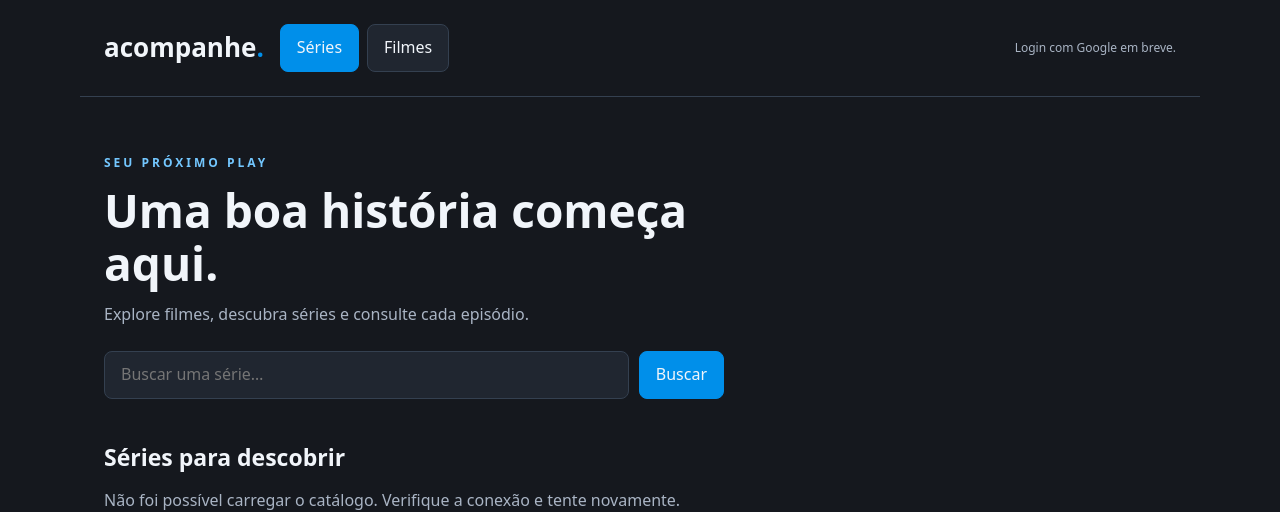
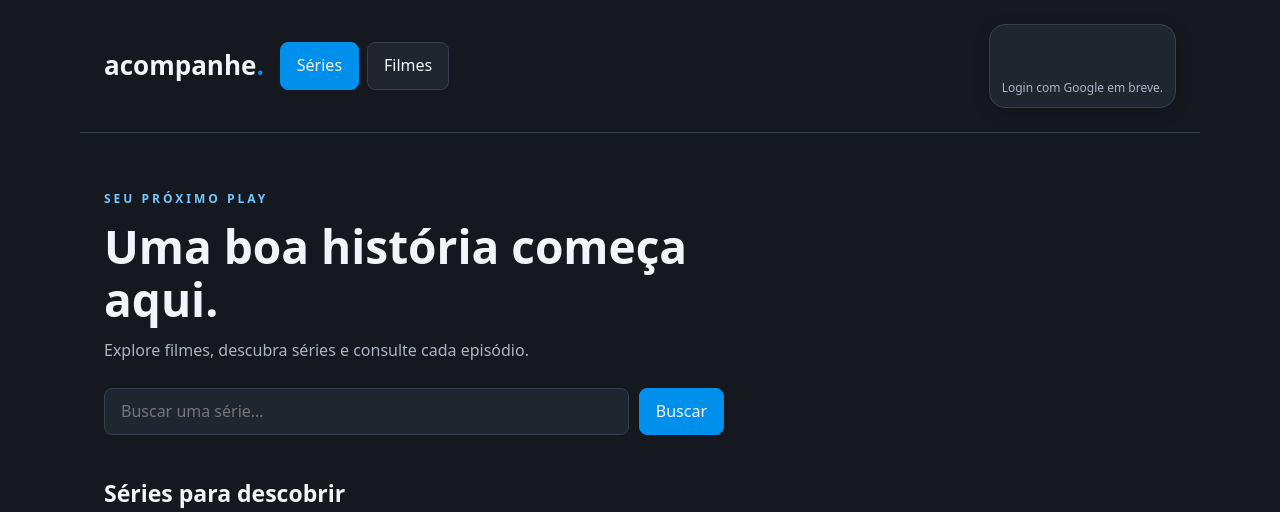
Before and after one commit to AlmeidaMarcelobit/Acompanhe, a PHP site: page / in a window 1280 px wide. Shown: the top 512 px of the page. Run offline with PHP 8.4, Linux system fonts and the light colour scheme.

Commit message:
style(auth): integra login e perfil ao tema do Acompanhe

```diff
--- a/index.html
+++ b/index.html
@@ -7,10 +7,11 @@
 <link rel="stylesheet" href="src/styles/variaveis/cores.css">
 <link rel="stylesheet" href="src/styles/globais/base.css">
 <link rel="stylesheet" href="src/pages/index/index.css">
+<link rel="stylesheet" href="src/components/autenticacao/google-login.css">
 <script type="module" src="src/pages/index/index.js"></script>
 </head>
 <body>
-<header><a class="marca" href="./index.html">acompanhe<span>.</span></a><nav aria-label="Catálogo"><button data-tipo="series" aria-pressed="true">Séries</button><button data-tipo="filmes" aria-pressed="false">Filmes</button></nav><section class="autenticacao" aria-label="Sua conta"><div id="google-login"></div><div id="perfil" hidden><div><strong id="usuario-nome"></strong><small id="usuario-email"></small></div><button id="sair" type="button">Sair</button></div><p id="auth-status" role="status" aria-live="polite">Carregando login…</p></section></header>
+<header><a class="marca" href="./index.html">acompanhe<span>.</span></a><nav aria-label="Catálogo"><button data-tipo="series" aria-pressed="true">Séries</button><button data-tipo="filmes" aria-pressed="false">Filmes</button></nav><section class="autenticacao" aria-label="Sua conta"><div id="google-login"></div><div id="perfil" hidden><span id="usuario-avatar" class="usuario-avatar" aria-hidden="true"></span><div class="usuario-info"><strong id="usuario-nome"></strong><small id="usuario-email"></small></div><button id="sair" type="button">Sair</button></div><p id="auth-status" role="status" aria-live="polite">Carregando login…</p></section></header>
 <main>
 <section class="introducao"><p class="etiqueta">SEU PRÓXIMO PLAY</p><h1>Uma boa história começa aqui.</h1><p>Explore filmes, descubra séries e consulte cada episódio.</p>
 <form id="busca" role="search"><label class="sr-only" for="termo">Nome do filme ou da série</label><input id="termo" type="search" maxlength="150" placeholder="Buscar uma série…"><button>Buscar</button></form></section>
--- /dev/null
+++ b/src/components/autenticacao/google-login.css
@@ -0,0 +1,49 @@
+.autenticacao {
+  margin-left: auto;
+  max-width: 100%;
+  padding: 8px;
+  border: 1px solid var(--borda);
+  border-radius: 16px;
+  background: var(--superficie);
+  box-shadow: 0 4px 18px #0002;
+  transition: border-color .2s, box-shadow .2s;
+}
+.autenticacao:focus-within {
+  border-color: var(--destaque);
+  box-shadow: 0 0 0 3px #008fea20;
+}
+#google-login { min-height: 40px; max-width: 100%; }
+#auth-status {
+  max-width: 260px;
+  margin: 6px 4px 2px;
+  color: var(--secundario);
+  font-size: 12px;
+  line-height: 1.5;
+  overflow-wrap: anywhere;
+}
+#auth-status:empty { display: none; }
+#perfil { display: flex; align-items: center; gap: 10px; padding: 2px; }
+.usuario-avatar {
+  display: grid;
+  place-items: center;
+  flex-shrink: 0;
+  width: 38px;
+  height: 38px;
+  border-radius: 50%;
+  background: #008fea26;
+  color: #73c7ff;
+  border: 1px solid #008fea50;
+  font-size: 13px;
+  font-weight: 700;
+}
+.usuario-info { min-width: 0; max-width: 200px; }
+#perfil strong, #perfil small { display: block; overflow-wrap: anywhere; }
+#perfil strong { font-size: 13px; line-height: 1.4; }
+#perfil small { color: var(--secundario); font-size: 11px; }
+#sair { padding: 7px 12px; border-radius: 10px; font-size: 12px; background: var(--fundo); }
+#sair:hover { background: #008fea20; color: #73c7ff; }
+#sair:disabled { opacity: .6; cursor: wait; }
+@media (max-width: 600px) {
+  .autenticacao { margin-left: 0; }
+  .usuario-info { max-width: 150px; }
+}
--- a/src/components/autenticacao/google-login.js
+++ b/src/components/autenticacao/google-login.js
@@ -27,6 +27,7 @@ export async function iniciarAutenticacao() {
     if (sessao.user) {
       document.querySelector('#usuario-nome').textContent = sessao.user.name;
       document.querySelector('#usuario-email').textContent = sessao.user.email;
+      document.querySelector('#usuario-avatar').textContent = sessao.user.name.trim().split(/\s+/).slice(0, 2).map(parte => parte[0]).join('').toUpperCase() || 'U';
       mensagem.textContent = '';
     }
   }
@@ -53,7 +54,8 @@ export async function iniciarAutenticacao() {
       },
     });
     botao.replaceChildren();
-    window.google.accounts.id.renderButton(botao, { type: 'standard', theme: 'outline', size: 'large', text: 'signin_with', locale: 'pt-BR' });
+    window.google.accounts.id.renderButton(botao, { type: 'standard', theme: 'filled_black', shape: 'pill', size: 'large', text: 'continue_with', width: '260', locale: 'pt-BR' });
+    mensagem.textContent = '';
   }
   sair.addEventListener('click', async () => {
     if (ocupado) return;
--- a/src/pages/index/index.css
+++ b/src/pages/index/index.css
@@ -30,9 +30,3 @@ summary { cursor: pointer; font-weight: 700; }
 footer { border-top: 1px solid var(--borda); padding: 24px; font-size: 12px; }
 @media (max-width: 480px) { header { padding: 16px; flex-wrap: wrap; } main { padding: 16px; } .catalogo { gap: 12px; grid-template-columns: repeat(2, minmax(0, 1fr)); } form { gap: 6px; } }
 header { flex-wrap: wrap; }
-.autenticacao { margin-left: auto; max-width: 100%; }
-.autenticacao p { font-size: 12px; color: var(--secundario); max-width: 280px; }
-#perfil { display: flex; align-items: center; gap: 12px; }
-#perfil strong, #perfil small { display: block; overflow-wrap: anywhere; }
-#perfil small { color: var(--secundario); font-size: 12px; }
-@media (max-width: 600px) { .autenticacao { margin-left: 0; width: 100%; } }
```
